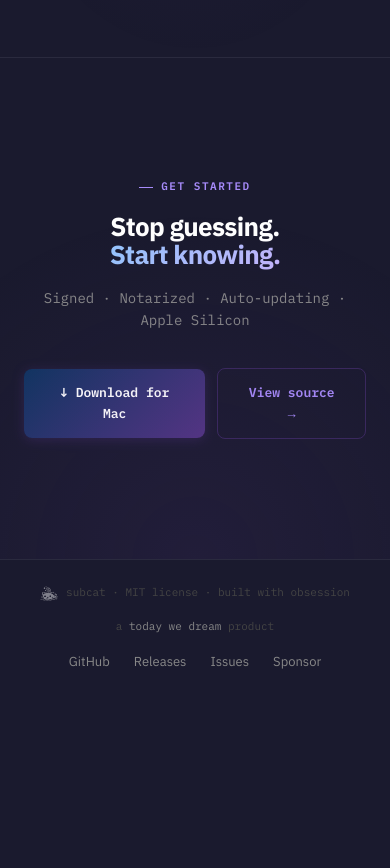
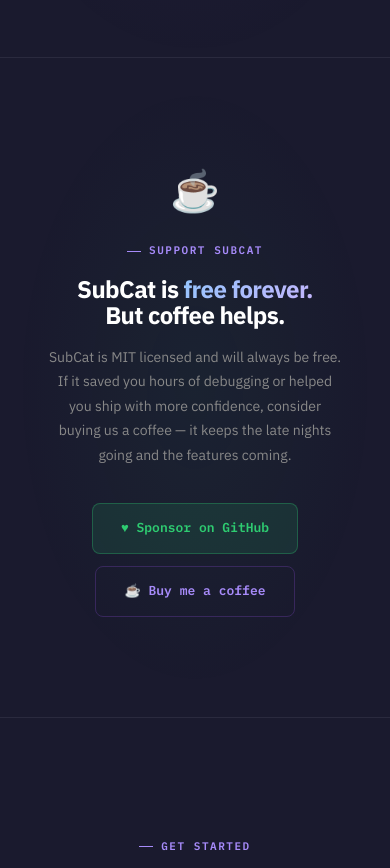
Before and after one commit to semisse/subcat-site, a plain HTML site: page index.html in a window 390 px wide. Shown: the part 8745-9613 px from the top of the page. Before the commit the page ends 9441 px from the top, so only its background shows below. Drawn offline with Linux system fonts and the light colour scheme.

Commit message:
Add donation section

```diff
--- a/index.html
+++ b/index.html
@@ -553,6 +553,33 @@
     .jump-text h3 { font-size: 20px; font-weight: 700; color: var(--white); margin-bottom: 10px; letter-spacing: -0.02em; }
     .jump-text p { font-size: 14px; color: var(--text-muted); line-height: 1.7; }
 
+    /* ── DONATE ── */
+    .donate-section {
+      padding: 100px 0; border-top: 1px solid var(--border);
+      text-align: center; position: relative; overflow: hidden;
+    }
+    .donate-section::before {
+      content: ''; position: absolute; inset: 0;
+      background: radial-gradient(ellipse at center, rgba(46,204,113,0.05) 0%, transparent 65%);
+      pointer-events: none;
+    }
+    .donate-inner { max-width: 560px; margin: 0 auto; padding: 0 48px; position: relative; z-index: 1; }
+    .donate-icon { font-size: 2.5rem; margin-bottom: 1.25rem; display: block; }
+    .donate-section h2 { font-size: clamp(24px, 4vw, 36px); margin-bottom: 16px; }
+    .donate-section p { font-size: 14px; color: var(--text-muted); line-height: 1.75; margin-bottom: 36px; }
+    .donate-btns { display: flex; align-items: center; justify-content: center; gap: 12px; flex-wrap: wrap; }
+    .donate-btns .btn { font-size: 13px; padding: 14px 28px; }
+    .btn-donate {
+      background: rgba(46,204,113,0.12);
+      border: 1px solid rgba(46,204,113,0.3);
+      color: var(--green);
+    }
+    .btn-donate:hover {
+      background: rgba(46,204,113,0.2);
+      border-color: rgba(46,204,113,0.5);
+      box-shadow: 0 0 32px rgba(46,204,113,0.12);
+    }
+
     /* ── FOOTER CTA ── */
     .cta-section {
       padding: 120px 0; border-top: 1px solid var(--border);
@@ -957,6 +984,20 @@
   </div>
 </section>
 
+<!-- DONATE -->
+<section class="donate-section" id="donate">
+  <div class="donate-inner">
+    <span class="donate-icon">☕</span>
+    <div class="section-eyebrow reveal" style="justify-content:center">Support SubCat</div>
+    <h2 class="reveal">SubCat is <span class="accent-text">free forever.</span><br>But coffee helps.</h2>
+    <p class="reveal">SubCat is MIT licensed and will always be free. If it saved you hours of debugging or helped you ship with more confidence, consider buying us a coffee — it keeps the late nights going and the features coming.</p>
+    <div class="donate-btns reveal">
+      <a href="https://github.com/sponsors/semisse" class="btn btn-donate">♥ Sponsor on GitHub</a>
+      <a href="https://buymeacoffee.com/semisse" class="btn btn-ghost" target="_blank" rel="noopener">☕ Buy me a coffee</a>
+    </div>
+  </div>
+</section>
+
 <!-- FOOTER CTA -->
 <section class="cta-section" id="download">
   <img class="cta-illo" src="assets/little-subcat.png" alt="">
```
